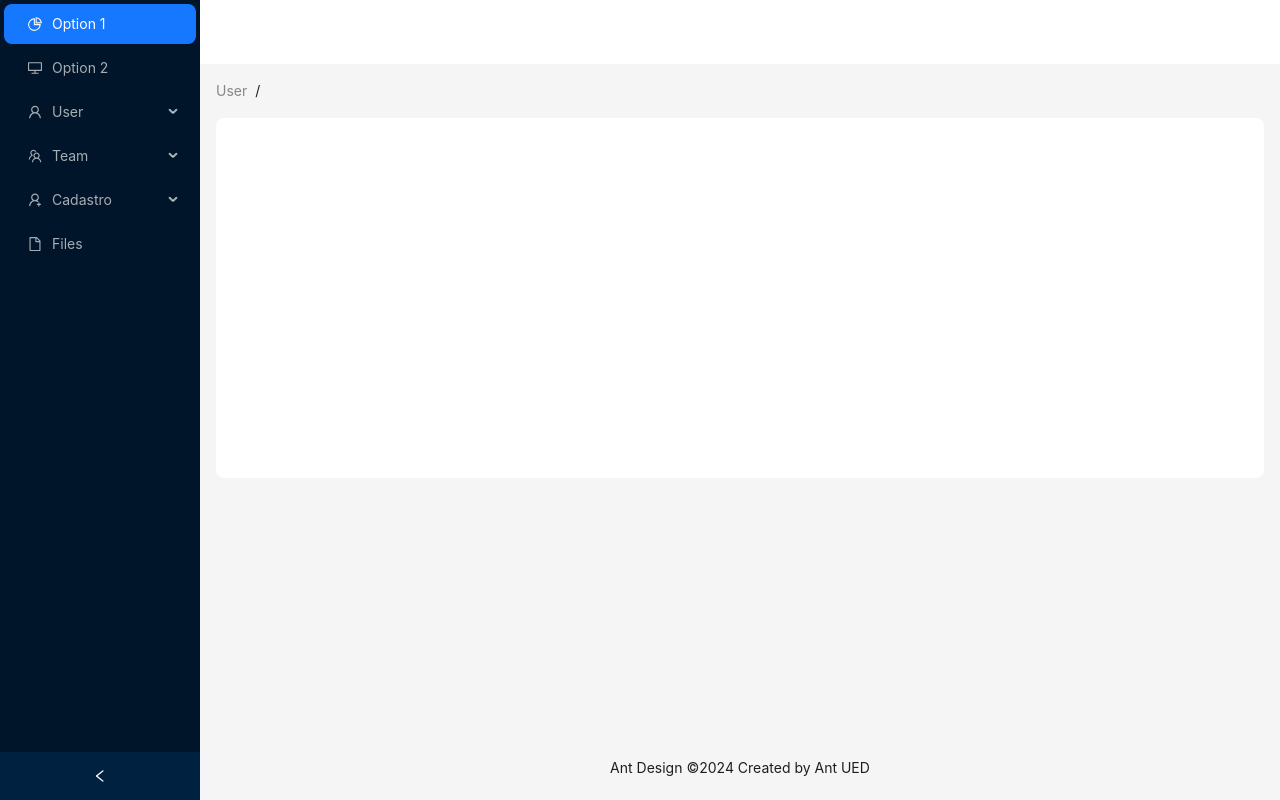
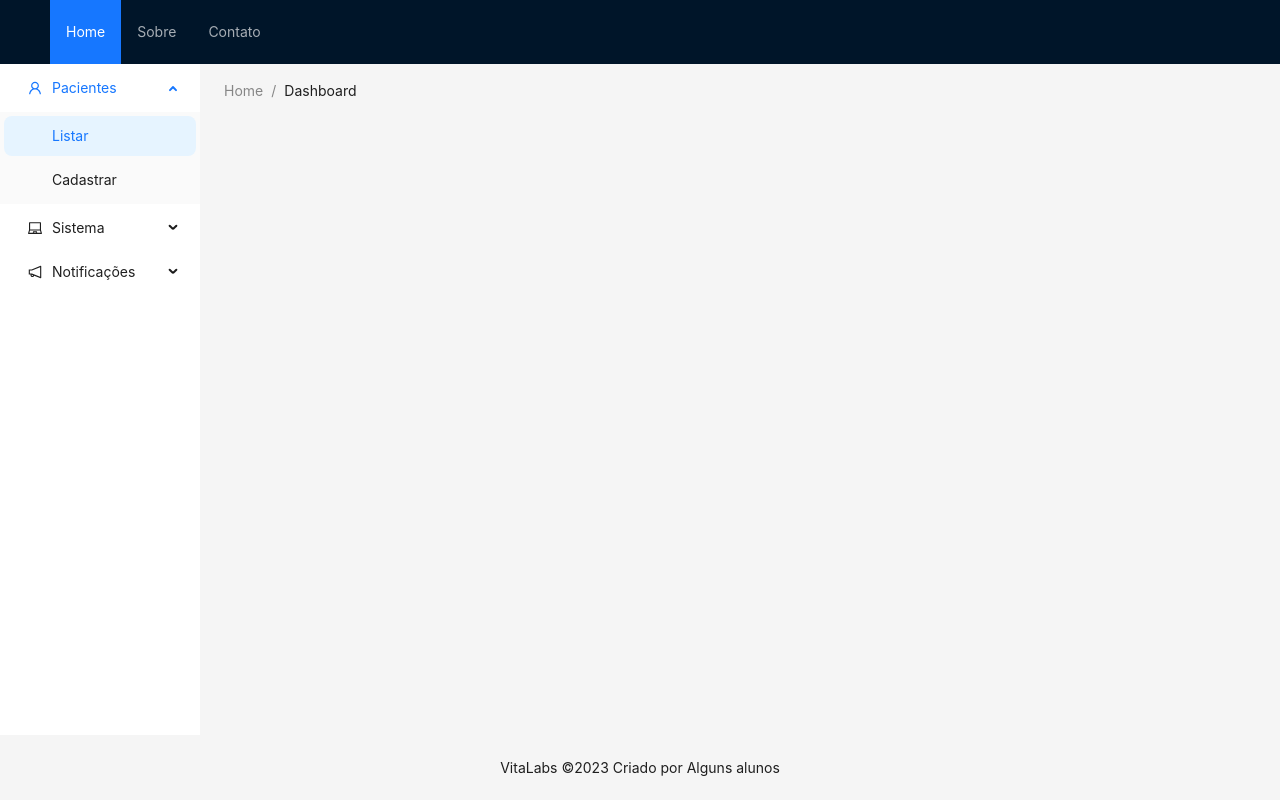
Before and after one commit to italoflx/vitaLabsPA, a React (Create React App) app: page /home in a window 1280 px wide. Built offline with nearby package versions, Linux system fonts and the light colour scheme; sample sign-in values are in the browser's storage.

Commit message:
adicao da home page

```diff
--- a/src/App.jsx
+++ b/src/App.jsx
@@ -1,13 +1,14 @@
 import Home from "./pages/Home";
 import Login from "./pages/Login";
 import { Routes, Route } from "react-router-dom";
+import { ProtectedRoute } from "./components/protectedRoute";
 
 const App = () => {
   return (
     <>
         <Routes>
           <Route path="/" element={<Login />} />
-          <Route path="/home" element={<Home/>} />
+          <Route path="/home" element={<ProtectedRoute><Home/></ProtectedRoute> } />
         </Routes>
     </>
   );
--- a/src/api/api.js
+++ b/src/api/api.js
@@ -25,7 +25,7 @@ export const getAuthToken = async (username, password) => {
 export const getRequest = async (url, endpoint, params = {}) => {
     try {
         const token = localStorage.getItem('token');
-        const response = await axiosInstance.get(`${url} ${endpoint}`, {
+        const response = await axiosInstance.get(`${url}${endpoint}`, {
             params,
             headers: {
                 Authorization: `Bearer ${token}`,
--- /dev/null
+++ b/src/components/protectedRoute.jsx
@@ -0,0 +1,15 @@
+import { Navigate } from 'react-router-dom';
+
+export const ProtectedRoute = ({ children }) => {
+    const token = localStorage.getItem('token');
+
+
+    if (!token) {
+      localStorage.setItem('redirected', 'true');
+      return <Navigate to="/" />;
+    }
+
+    localStorage.removeItem('redirected');
+
+    return children;
+};
--- a/src/pages/Home.jsx
+++ b/src/pages/Home.jsx
@@ -1,220 +1,173 @@
-import React, { useState } from "react";
-import { DesktopOutlined, FileOutlined, PieChartOutlined, TeamOutlined, UserOutlined, UserAddOutlined, } from "@ant-design/icons";
-import { Breadcrumb, Button, Layout, Menu, theme } from "antd";
-import { getIsAuthenticated } from "../api/api";
-import { Checkbox, Form, Input } from 'antd'
+import React, { useEffect, useState } from "react";
+import {
+  Layout,
+  Menu,
+  Breadcrumb,
+  List,
+  Spin,
+  Alert,
+  Button,
+  Form,
+  Input,
+} from "antd";
+import {
+  UserOutlined,
+  LaptopOutlined,
+  NotificationOutlined,
+  EditOutlined,
+  DeleteOutlined,
+} from "@ant-design/icons";
+
+import { getRequest } from "../api/api";
 
 const { Header, Content, Footer, Sider } = Layout;
+const { SubMenu } = Menu;
 
-const onFinish = (values) => {
-  console.log('Success:', values);
-};
-const onFinishFailed = (errorInfo) => {
-  console.log('Failed:', errorInfo);
-};
+const HomePage = () => {
+  const [pacientes, setPacientes] = useState([]);
+  const [loading, setLoading] = useState(true);
+  const [error, setError] = useState(null);
+  const [showList, setShowList] = useState(false);
+  const [showForm, setShowForm] = useState(false);
+  const [size] = useState("large");
 
-function getItem(label, key, icon, children) {
-  return { key, icon, children, label, };
-}
-
-const items = [getItem("Option 1", "1", <PieChartOutlined />),
-getItem("Option 2", "2", <DesktopOutlined />), getItem("User", "sub1", <UserOutlined />, [getItem("Tom", "3"), getItem("Bill", "4"), getItem("Alex", "5"),]),
-getItem("Team", "sub2", <TeamOutlined />, [getItem("Team 1", "6"), getItem("Team 2", "8"), getItem("Team 3", "10"),]),
-getItem("Cadastro", "sub3", <UserAddOutlined />, [getItem("Secretaria", "12"), getItem("Medico", "14"),]),
-getItem("Files", "9", <FileOutlined />),
-];
-
-const handleLoginVerification = async (e) => {
-  e.preventDefault();
+  useEffect(() => {
+    const fetchPacientes = async () => {
       try {
-    const isAuthenticated = await getIsAuthenticated()
-    console.log(isAuthenticated)
-  } catch (error) {
-    console.error("Erro ao tentar autenticar o token:", error);
+        const data = await getRequest("http://localhost:8080", "/pacientes");
+        setPacientes(data);
+        setLoading(false);
+      } catch (err) {
+        setError(err);
+        setLoading(false);
       }
     };
 
-const Home = () => {
-  const [collapsed, setCollapsed] = useState(false);
-  const [selectedMenuItem, setSelectedMenuItem] = useState(null);
-  const {
-    token: { colorBgContainer, borderRadiusLG },
-  } = theme.useToken();
+    if (showList) {
+      fetchPacientes();
+    }
+  }, [showList]);
 
-  const handleMenuItemClick = ({ key }) => {
-    setSelectedMenuItem(key);
+  const handleListClick = () => {
+    setShowList(true);
+    setShowForm(false);
+  };
+
+  const handleFormClick = () => {
+    setShowList(false);
+    setShowForm(true);
   };
 
   return (
-    <Layout
+    <Layout style={{ minHeight: "100vh" }}>
+      <Header className="header">
+        <div className="logo" />
+        <Menu theme="dark" mode="horizontal" defaultSelectedKeys={["1"]}>
+          <Menu.Item key="1">Home</Menu.Item>
+          <Menu.Item key="2">Sobre</Menu.Item>
+          <Menu.Item key="3">Contato</Menu.Item>
+        </Menu>
+      </Header>
+      <Layout>
+        <Sider width={200} className="site-layout-background">
+          <Menu
+            mode="inline"
+            defaultSelectedKeys={["1"]}
+            defaultOpenKeys={["sub1"]}
+            style={{ height: "100%", borderRight: 0 }}
+          >
+            <SubMenu key="sub1" icon={<UserOutlined />} title="Pacientes">
+              <Menu.Item key="1" onClick={handleListClick}>
+                Listar
+              </Menu.Item>
+              <Menu.Item key="2" onClick={handleFormClick}>
+                Cadastrar
+              </Menu.Item>
+            </SubMenu>
+            <SubMenu key="sub2" icon={<LaptopOutlined />} title="Sistema">
+              <Menu.Item key="5">Opção 1</Menu.Item>
+              <Menu.Item key="6">Opção 2</Menu.Item>
+            </SubMenu>
+            <SubMenu
+              key="sub3"
+              icon={<NotificationOutlined />}
+              title="Notificações"
+            >
+              <Menu.Item key="9">Alerta 1</Menu.Item>
+              <Menu.Item key="10">Alerta 2</Menu.Item>
+            </SubMenu>
+          </Menu>
+        </Sider>
+        <Layout style={{ padding: "0 24px 24px" }}>
+          <Breadcrumb style={{ margin: "16px 0" }}>
+            <Breadcrumb.Item>Home</Breadcrumb.Item>
+            <Breadcrumb.Item>Dashboard</Breadcrumb.Item>
+          </Breadcrumb>
+          <Content
+            className="site-layout-background"
             style={{
-        minHeight: "100vh",
+              padding: 24,
+              margin: 0,
+              minHeight: 280,
             }}
           >
-      <Sider
-        collapsible
-        collapsed={collapsed}
-        onCollapse={(value) => setCollapsed(value)}
-      >
-        <div className="demo-logo-vertical" />
-        <Menu
-          theme="dark"
-          defaultSelectedKeys={["1"]}
-          mode="inline"
-          items={items}
-          onSelect={handleMenuItemClick}
+            {showList && (
+              loading ? (
+                <Spin tip="Carregando..." />
+              ) : error ? (
+                <Alert message="Erro ao carregar os dados" type="error" />
+              ) : (
+                <List
+                  itemLayout="horizontal"
+                  dataSource={pacientes}
+                  renderItem={(item) => (
+                    <List.Item>
+                      <List.Item.Meta
+                        title={item.nome}
+                        description={`Idade: ${item.idade} | Gênero: ${item.sexo}`}
                       />
-      </Sider>
-      <Layout>
-        <Header
-          style={{
-            padding: 0,
-            background: colorBgContainer,
-          }}
+                      <div>
+                        <Button
+                          type="primary"
+                          icon={<EditOutlined />}
+                          size={size}
+                          style={{ marginRight: '10px' }}
                         />
-        <Content
-          style={{
-            margin: "0 16px",
-          }}
-        >
-          <Breadcrumb
-            style={{
-              margin: "16px 0",
-            }}
-          >
-            <Breadcrumb.Item>User</Breadcrumb.Item>
-            <Breadcrumb.Item>{selectedMenuItem}</Breadcrumb.Item>
-          </Breadcrumb>
-          <div
-            style={{
-
-              padding: 24,
-              minHeight: 360,
-              background: colorBgContainer,
-              borderRadius: borderRadiusLG,
-            }}
-          >
-            {selectedMenuItem === "12" && <Form
-              name="basic"
-              labelCol={{
-                span: 8,
-              }}
-              wrapperCol={{
-                span: 16,
-              }}
-              style={{
-                maxWidth: 600,
-
-              }}
-              initialValues={{
-                remember: true,
-              }}
-              onFinish={onFinish}
-              onFinishFailed={onFinishFailed}
-              autoComplete="off"
-            >
-              <Form.Item
-                label="Nome"
-                name="nome"
-                rules={[
-                  {
-                    required: true,
-                    message: 'Digite seu nome!',
-                  },
-                ]}
-              >
-               <Input />
+                        <Button
+                          type="danger"
+                          icon={<DeleteOutlined />}
+                          size={size}
+                        />
+                      </div>
+                    </List.Item>
+                  )}
+                />
+              )
+            )}
+            {showForm && (
+              <Form layout="vertical">
+                <Form.Item label="Nome">
+                  <Input placeholder="Nome do paciente" />
                 </Form.Item>
-
-              <Form.Item
-                label="CPF"
-                name="cpf"
-                rules={[
-                  {
-                    required: true,
-                    message: 'Digite seu cpf!',
-                  },
-                  {
-                    pattern: /^[0-9]*$/,
-                    message: 'Por favor, insira apenas números.',
-                  },
-                ]}
-              >
-                <Input />
+                <Form.Item label="Idade">
+                  <Input type="number" placeholder="Idade do paciente" />
                 </Form.Item>
-
-              <Form.Item
-                label="Contato"
-                name="contato"
-                rules={[
-                  {
-                    required: true,
-                    message: 'Digite seu número de contato!',
-                  },
-                ]}
-              >
-                <Input />
+                <Form.Item label="Gênero">
+                  <Input placeholder="Gênero do paciente" />
                 </Form.Item>
-
-              <Form.Item
-                label="Email"
-                name="email"
-                rules={[
-                  {
-                    required: true,
-                    message: 'Digite seu email!',
-                  },
-                ]}
-              >
-                <Input />
-              </Form.Item>
-
-              <Form.Item
-                label="Senha"
-                name="password"
-                rules={[
-                  {
-                    required: true,
-                    message: 'Digite sua senha!',
-                  },
-                ]}
-              >
-                <Input.Password />
-              </Form.Item>
-
-              <Form.Item
-                name="remember"
-                valuePropName="checked"
-                wrapperCol={{
-                  offset: 8,
-                  span: 16,
-                }}
-              >
-
-              </Form.Item>
-
-              <Form.Item
-                wrapperCol={{
-                  offset: 8,
-                  span: 16,
-                }}
-              >
                 <Button type="primary" htmlType="submit">
                   Cadastrar
                 </Button>
-              </Form.Item>
-            </Form>} {/* Exibir a mensagem quando o item "Secretaria" for selecionado */}
-          </div>
+              </Form>
+            )}
           </Content>
-        <Footer
-          style={{
-            textAlign: "center",
-          }}
-        >
-          Ant Design ©{new Date().getFullYear()} Created by Ant UED
+        </Layout>
+      </Layout>
+      <Footer style={{ textAlign: "center" }}>
+        VitaLabs ©2023 Criado por Alguns alunos
       </Footer>
-      </Layout>
     </Layout>
   );
 };
-export default Home;
+
+export default HomePage;
```
Also changed, not shown: src/pages/Login.jsx (+17 -1 lines). Lines whose indentation alone changed are shown as unchanged.
